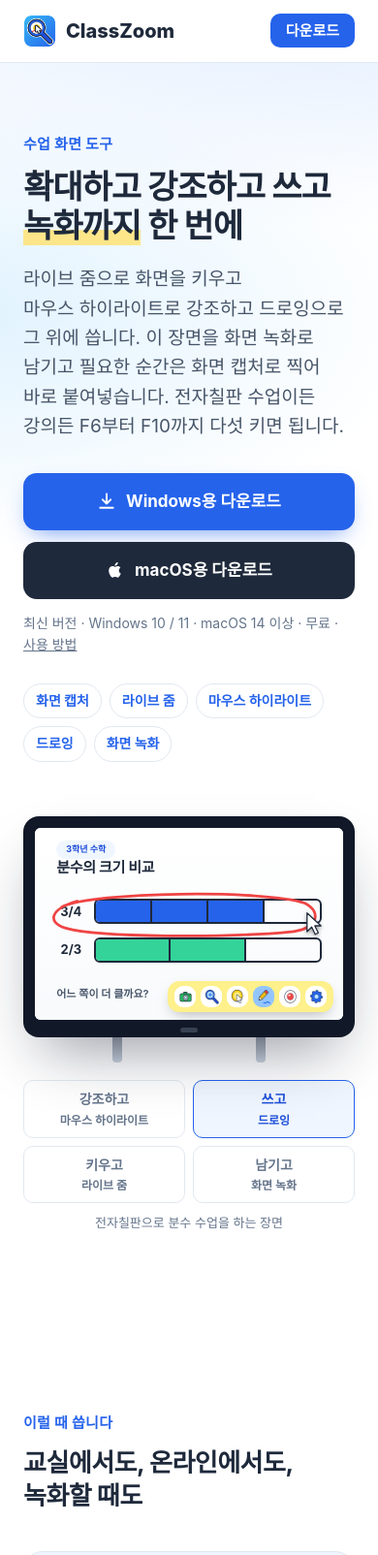
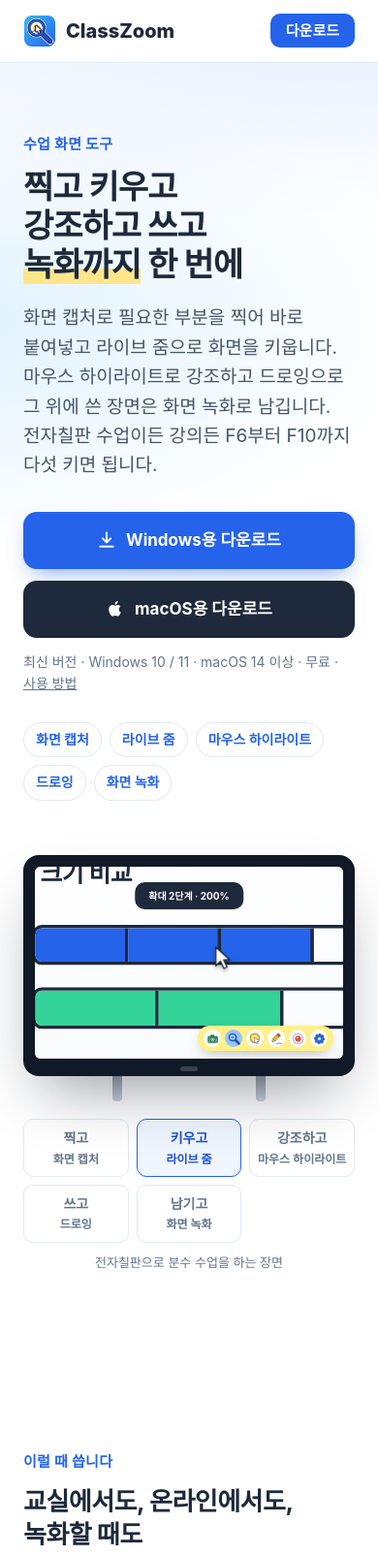
Before and after one commit to codersongpro/mouse, a plain HTML site: page site/index.html in a window 390 px wide. Shown: the top 1604 px of the page at 97% size. Drawn offline with Linux system fonts and the light colour scheme; no server answers; a web font is replaced by a local one.

Commit message:
Landing page: everything in F6 -> F10 order
- Hero title and lead now start with screen capture and follow F6 -> F10.
- Hero demo has 5 scenes in key order: capture (dashed frame, copied toast),
  live zoom, highlight, drawing, recording; widget chips light up in turn.
  Toast no longer covers the title, the smaller 6-chip widget no longer hides
  the check mark, step buttons keep equal height.
- Shortcut table groups each key with its variations: F6 / Shift+F6 /
  Ctrl+Shift+F6, F7 / Ctrl+wheel / Esc, F8, F9 and drawing keys, F10 /
  Ctrl+F10 / Ctrl+Shift+F10.

Co-Authored-By: Claude Opus 5.5 <noreply@anthropic.com>
Claude-Session: https://claude.ai/code/session_01A7oqvLRxh85CMyq4DvHxrX

```diff
--- a/site/assets/main.js
+++ b/site/assets/main.js
@@ -16,14 +16,14 @@ fetch("https://api.github.com/repos/codersongpro/mouse/releases/latest", { heade
   })
   .catch(() => {});
 
-// 히어로 그림: 전자칠판 수업 장면을 0→1→2→3 순서로 계속 돌린다 (단계 버튼을 누르면 그 장면부터).
+// 히어로 그림: 전자칠판 수업 장면을 0→1→2→3→4 순서로 계속 돌린다 (F6 캡처 → F7 줌 → F8 하이라이트 → F9 드로잉 → F10 녹화) (단계 버튼을 누르면 그 장면부터).
 // 장면 사이의 움직임은 index.html의 CSS transition이 맡는다. 탭이 안 보일 때는 쉰다.
 (() => {
   const board = document.querySelector(".js-demo");
   if (!board) return;
   const btns = document.querySelectorAll(".demo-steps [data-go]");
   const time = board.querySelector(".js-rec-time");
-  const HOLD = [2800, 3000, 2800, 3400]; // 장면마다 머무는 시간(ms)
+  const HOLD = [2800, 2800, 2800, 3000, 3400]; // 장면마다 머무는 시간(ms)
   let step = 0, timer = 0, recTimer = 0, sec = 0;
 
   function show(n) {
@@ -31,14 +31,14 @@ fetch("https://api.github.com/repos/codersongpro/mouse/releases/latest", { heade
     board.dataset.step = String(n);
     btns.forEach(b => b.setAttribute("aria-pressed", String(Number(b.dataset.go) === n)));
     clearInterval(recTimer);
-    if (n === 3) {
+    if (n === 4) {
       sec = 0;
       const tick = () => { time.textContent = "녹화 중 00:" + String(sec++).padStart(2, "0"); };
       tick();
       recTimer = setInterval(tick, 1000);
     }
     clearTimeout(timer);
-    timer = setTimeout(() => show((step + 1) % 4), HOLD[n]);
+    timer = setTimeout(() => show((step + 1) % HOLD.length), HOLD[n]);
   }
   btns.forEach(b => b.addEventListener("click", () => show(Number(b.dataset.go))));
   document.addEventListener("visibilitychange", () => {
--- a/site/index.html
+++ b/site/index.html
@@ -3,13 +3,13 @@
 <head>
 <meta charset="utf-8">
 <meta name="viewport" content="width=device-width, initial-scale=1">
-<title>ClassZoom — 확대하고 강조하고 쓰고 녹화까지, 수업 화면 도구</title>
+<title>ClassZoom — 찍고 키우고 강조하고 쓰고 녹화까지, 수업 화면 도구</title>
 <meta name="description" content="화면 캡처, 라이브 줌, 마우스 하이라이트, 드로잉, 화면 녹화를 위젯 하나로. 전자칠판 수업과 강의, 영상 수업에 쓰는 Windows·macOS용 무료 프로그램.">
 <meta name="theme-color" content="#2563EB">
 <link rel="icon" type="image/png" sizes="32x32" href="/assets/favicon-32.png">
 <link rel="apple-touch-icon" href="/assets/apple-touch-icon.png">
 <meta property="og:type" content="website">
-<meta property="og:title" content="ClassZoom — 확대하고 강조하고 쓰고 녹화까지, 수업 화면 도구">
+<meta property="og:title" content="ClassZoom — 찍고 키우고 강조하고 쓰고 녹화까지, 수업 화면 도구">
 <meta property="og:description" content="화면 캡처 · 라이브 줌 · 마우스 하이라이트 · 드로잉 · 화면 녹화. 전자칠판 수업과 강의에 쓰는 Windows·macOS용 무료 프로그램.">
 <meta property="og:image" content="/assets/og.png">
 <meta name="twitter:card" content="summary_large_image">
@@ -79,8 +79,8 @@
   @media (max-width: 920px) { .hero .wrap { grid-template-columns: 1fr; } }
 
   /* ---------- 히어로 그림: 전자칠판으로 수업하는 장면 ----------
-     main.js가 .board의 data-step을 0→1→2→3으로 돌린다.
-     0 마우스 하이라이트로 강조하기 · 1 드로잉으로 쓰기 · 2 라이브 줌으로 키우기 · 3 화면 녹화로 남기기
+     main.js가 .board의 data-step을 0→1→2→3→4로 돌린다 (기본 단축키 F6 → F10 순서).
+     0 화면 캡처로 찍기 · 1 라이브 줌으로 키우기 · 2 마우스 하이라이트로 강조하기 · 3 드로잉으로 쓰기 · 4 화면 녹화로 남기기
      장면이 바뀔 때마다 커서·확대·선이 이어서 움직이도록 transition으로 잇는다. */
   .demo { position: relative; }
   .board { position: relative; border-radius: 16px; background: #111827; padding: 12px 12px 18px; box-shadow: 0 30px 60px -20px rgba(15,23,42,.45); }
@@ -108,44 +108,51 @@
   .badge { position: absolute; left: 50%; top: 8%; transform: translateX(-50%); padding: 6px 14px; border-radius: 10px; background: var(--ink); color: #fff; font-weight: 700; font-size: clamp(10px, 1.2vw, 14px); white-space: nowrap; opacity: 0; transition: opacity .3s; }
   .recpill { position: absolute; right: 4%; top: 6%; display: inline-flex; align-items: center; gap: 6px; padding: 5px 12px; border-radius: 999px; background: var(--ink); color: #fff; font-weight: 700; font-size: clamp(10px, 1.1vw, 13px); opacity: 0; transform: translateY(-6px); transition: opacity .3s, transform .3s; }
   .recpill i { width: 9px; height: 9px; border-radius: 50%; background: var(--red); }
-  .widget { position: absolute; right: 3%; bottom: 4%; display: flex; gap: 5px; padding: 5px 7px; border-radius: 12px; background: #FEF08A; box-shadow: 0 6px 16px -6px rgba(0,0,0,.35); }
-  .widget span { width: clamp(22px, 2.8vw, 34px); aspect-ratio: 1; border-radius: 9px; background: #fff; display: grid; place-items: center; transition: background .3s; }
+  .widget { position: absolute; right: 3%; bottom: 4%; display: flex; gap: 4px; padding: 4px 6px; border-radius: 12px; background: #FEF08A; box-shadow: 0 6px 16px -6px rgba(0,0,0,.35); }
+  .widget span { width: clamp(18px, 2.3vw, 30px); aspect-ratio: 1; border-radius: 9px; background: #fff; display: grid; place-items: center; transition: background .3s; }
   .widget img { width: 72%; }
 
-  /* 장면별 상태 */
+  .badge.b-cap { left: auto; right: 4%; top: 6%; transform: none; } /* 제목을 가리지 않게 오른쪽 위 (녹화 표시와 같은 자리) */
+  .capframe { position: absolute; left: 5%; top: 34%; width: 90%; height: 18%; border: 2px dashed var(--red); border-radius: 4px; background: rgba(239,68,68,.06); opacity: 0; transition: opacity .3s; }
+
+  /* 장면별 상태 (0 캡처 · 1 라이브 줌 · 2 하이라이트 · 3 드로잉 · 4 녹화) */
   .board .cursor { left: 30%; top: 72%; }
   .board .hl { left: 45%; top: 44%; }
-  .board[data-step="0"] .cursor { left: 45%; top: 44%; }
-  .board[data-step="0"] .hl { opacity: 1; transform: translate(-50%, -50%) scale(1); }
-  .board[data-step="0"] .w-spot,
-  .board[data-step="1"] .w-draw,
-  .board[data-step="2"] .w-zoom, .board[data-step="3"] .w-zoom { background: #93C5FD; }
-  .board[data-step="3"] .w-rec { background: #FECACA; }
-  .board[data-step="1"] .cursor { left: 88%; top: 44%; }
-  .board:is([data-step="1"],[data-step="2"],[data-step="3"]) .ink path { opacity: 1; stroke-dashoffset: 0; transition: opacity .2s, stroke-dashoffset .9s ease-in-out .2s; }
-  .board[data-step="1"] .ink path.p2 { transition-delay: .2s, 1.1s; }
-  .board:is([data-step="2"],[data-step="3"]) .lesson { transform: scale(1.65); }
-  .board:is([data-step="2"],[data-step="3"]) .cursor { left: 60%; top: 40%; }
-  .board[data-step="2"] .badge { opacity: 1; }
-  .board[data-step="3"] .recpill { opacity: 1; transform: none; }
+  .board[data-step="0"] .cursor { left: 94%; top: 51%; }
+  .board[data-step="0"] .capframe, .board[data-step="0"] .b-cap { opacity: 1; }
+  .board[data-step="1"] .lesson { transform: scale(1.65); }
+  .board[data-step="1"] .cursor { left: 60%; top: 40%; }
+  .board[data-step="1"] .b-zoom { opacity: 1; }
+  .board[data-step="2"] .cursor { left: 45%; top: 44%; }
+  .board[data-step="2"] .hl { opacity: 1; transform: translate(-50%, -50%) scale(1); }
+  .board[data-step="3"] .cursor { left: 88%; top: 44%; }
+  .board:is([data-step="3"],[data-step="4"]) .ink path { opacity: 1; stroke-dashoffset: 0; transition: opacity .2s, stroke-dashoffset .9s ease-in-out .2s; }
+  .board[data-step="3"] .ink path.p2 { transition-delay: .2s, 1.1s; }
+  .board[data-step="4"] .recpill { opacity: 1; transform: none; }
+  .board[data-step="0"] .w-cap,
+  .board[data-step="1"] .w-zoom,
+  .board[data-step="2"] .w-spot,
+  .board[data-step="3"] .w-draw { background: #93C5FD; }
+  .board[data-step="4"] .w-rec { background: #FECACA; }
 
   /* 그림 아래 단계 표시 (눌러서 그 장면으로) */
-  .demo-steps { display: grid; grid-template-columns: repeat(4, 1fr); gap: 8px; margin-top: 18px; padding: 0; list-style: none; }
-  .demo-steps button { width: 100%; padding: 8px 6px; border: 1px solid var(--line); border-radius: 10px; background: #fff; font: inherit; font-size: 14px; font-weight: 700; color: var(--ink-3); cursor: pointer; transition: all .2s; }
+  .demo-steps { display: grid; grid-template-columns: repeat(5, 1fr); gap: 8px; margin-top: 18px; padding: 0; list-style: none; }
+  .demo-steps li { display: flex; }
+  .demo-steps button { width: 100%; height: 100%; padding: 8px 6px; border: 1px solid var(--line); border-radius: 10px; background: #fff; font: inherit; font-size: 14px; font-weight: 700; color: var(--ink-3); cursor: pointer; transition: all .2s; }
   .demo-steps button small { display: block; font-size: 12px; font-weight: 600; }
   .demo-steps button[aria-pressed="true"] { border-color: var(--blue); background: var(--sky-l); color: var(--blue-d); }
   .demo figcaption { margin-top: 10px; text-align: center; color: var(--ink-3); font-size: 13px; }
   /* 장면 안의 작은 움직임: 하이라이트 클릭 물결, 녹화 점 깜빡임, 커서 살짝 흔들기 */
   .hl::after { content: ""; position: absolute; inset: 0; border-radius: 50%; border: 3px solid rgba(250,204,21,.9); opacity: 0; }
-  .board[data-step="0"] .hl::after { animation: ripple 1.3s ease-out .9s infinite; }
+  .board[data-step="2"] .hl::after { animation: ripple 1.3s ease-out .9s infinite; }
   @keyframes ripple { from { transform: scale(.4); opacity: 1; } to { transform: scale(1.6); opacity: 0; } }
-  .board[data-step="3"] .recpill i { animation: blink 1.2s steps(2, start) infinite; }
+  .board[data-step="4"] .recpill i { animation: blink 1.2s steps(2, start) infinite; }
   @keyframes blink { to { visibility: hidden; } }
-  .board[data-step="2"] .cursor, .board[data-step="3"] .cursor { animation: drift 2.4s ease-in-out .9s infinite; }
+  .board[data-step="1"] .cursor, .board[data-step="4"] .cursor { animation: drift 2.4s ease-in-out .9s infinite; }
   @keyframes drift { 50% { transform: translate(-8px, 5px); } }
   @media (max-width: 560px) {
     .cta .btn { width: 100%; justify-content: center; }
-    .demo-steps { grid-template-columns: repeat(2, 1fr); }
+    .demo-steps { grid-template-columns: repeat(3, 1fr); }
   }
 
   /* ---------- 이럴 때 씁니다 ---------- */
@@ -238,8 +245,8 @@
     <div class="wrap">
       <div>
         <p class="eyebrow">수업 화면 도구</p>
-        <h1>확대하고 강조하고 쓰고<br><em>녹화까지</em> 한 번에</h1>
-        <p class="sub"><span class="nw">라이브 줌</span>으로 화면을 키우고 <span class="nw">마우스 하이라이트</span>로 강조하고 드로잉으로 <span class="nw">그 위에 씁니다.</span> 이 장면을 <span class="nw">화면 녹화</span>로 남기고 필요한 순간은 <span class="nw">화면 캡처</span>로 찍어 바로 붙여넣습니다. 전자칠판 수업이든 강의든 <span class="nw">F6부터 F10까지</span> <span class="nw">다섯 키면 됩니다.</span></p>
+        <h1>찍고 키우고 강조하고 쓰고<br><em>녹화까지</em> 한 번에</h1>
+        <p class="sub"><span class="nw">화면 캡처</span>로 필요한 부분을 찍어 바로 붙여넣고 <span class="nw">라이브 줌</span>으로 화면을 키웁니다. <span class="nw">마우스 하이라이트</span>로 강조하고 드로잉으로 <span class="nw">그 위에 쓴 장면은</span> <span class="nw">화면 녹화</span>로 남깁니다. 전자칠판 수업이든 강의든 <span class="nw">F6부터 F10까지</span> <span class="nw">다섯 키면 됩니다.</span></p>
         <div class="cta">
           <a class="btn btn-primary js-download-win" href="https://github.com/codersongpro/mouse/releases/latest">
             <svg viewBox="0 0 24 24" fill="none" stroke="currentColor" stroke-width="2.4" stroke-linecap="round" stroke-linejoin="round" aria-hidden="true"><path d="M12 3v12m0 0l-5-5m5 5l5-5M4 20h16"/></svg>
@@ -262,7 +269,7 @@
 
       <!-- 전자칠판으로 수업하는 장면 (main.js가 장면을 돌린다) -->
       <figure class="demo">
-        <div class="board js-demo" data-step="0" role="img" aria-label="전자칠판에 띄운 분수 수업 화면을 마우스 하이라이트로 강조하고 드로잉으로 표시하고 라이브 줌으로 키운 뒤 화면 녹화로 남기는 장면">
+        <div class="board js-demo" data-step="0" role="img" aria-label="전자칠판에 띄운 분수 수업 화면을 화면 캡처로 찍고 라이브 줌으로 키우고 마우스 하이라이트로 강조하고 드로잉으로 표시한 뒤 화면 녹화로 남기는 장면">
           <div class="slide">
             <div class="lesson">
               <span class="tag">3학년 수학</span>
@@ -273,12 +280,14 @@
               <!-- 드로잉: 3/4 줄에 동그라미, 질문 옆에 체크 -->
               <svg class="ink" viewBox="0 0 160 100" aria-hidden="true">
                 <path pathLength="1" d="M14 41 C 30 33, 120 32, 140 39 C 150 44, 146 53, 132 54 C 100 57, 34 57, 16 52 C 6 49, 8 42, 22 38"/>
-                <path class="p2" pathLength="1" d="M70 87 l4 4 l8 -9"/>
+                <path class="p2" pathLength="1" d="M61 87 l4 4 l8 -9"/>
               </svg>
             </div>
             <span class="hl" aria-hidden="true"></span>
             <svg class="cursor" viewBox="0 0 20 30" aria-hidden="true"><path d="M1 1 L1 25 L7 19 L11.5 28.5 L15.5 26.5 L11 17.5 L19 17.5 Z" fill="#fff" stroke="#1E293B" stroke-width="1.6" stroke-linejoin="round"/></svg>
-            <span class="badge">확대 2단계 · 200%</span>
+            <span class="capframe" aria-hidden="true"></span>
+            <span class="badge b-cap">캡처 · 클립보드에 복사했습니다</span>
+            <span class="badge b-zoom">확대 2단계 · 200%</span>
             <span class="recpill"><i></i><span class="js-rec-time">녹화 중 00:00</span></span>
             <div class="widget" aria-hidden="true">
               <span class="w-cap"><img src="/assets/capture.png" alt=""></span>
@@ -292,10 +301,11 @@
         </div>
         <div class="stand" aria-hidden="true"><i></i><i></i></div>
         <ol class="demo-steps">
-          <li><button type="button" data-go="0" aria-pressed="true">강조하고<small>마우스 하이라이트</small></button></li>
-          <li><button type="button" data-go="1" aria-pressed="false">쓰고<small>드로잉</small></button></li>
-          <li><button type="button" data-go="2" aria-pressed="false">키우고<small>라이브 줌</small></button></li>
-          <li><button type="button" data-go="3" aria-pressed="false">남기고<small>화면 녹화</small></button></li>
+          <li><button type="button" data-go="0" aria-pressed="true">찍고<small>화면 캡처</small></button></li>
+          <li><button type="button" data-go="1" aria-pressed="false">키우고<small>라이브 줌</small></button></li>
+          <li><button type="button" data-go="2" aria-pressed="false">강조하고<small>마우스 하이라이트</small></button></li>
+          <li><button type="button" data-go="3" aria-pressed="false">쓰고<small>드로잉</small></button></li>
+          <li><button type="button" data-go="4" aria-pressed="false">남기고<small>화면 녹화</small></button></li>
         </ol>
         <figcaption>전자칠판으로 분수 수업을 하는 장면</figcaption>
       </figure>
@@ -375,21 +385,21 @@
       <p class="lead">처음 실행하면 사용 방법 창이 뜹니다. 손에 익은 키가 따로 있다면 설정의 단축키 탭에서 바꿉니다. 다른 기능이나 Windows·macOS가 쓰는 키와 겹치면 그 자리에서 알려 드립니다.</p>
       <div class="keys">
         <div class="row"><div><kbd>F6</kbd></div><div class="desc">화면 캡처 (클릭하면 창, 끌면 구역을 찍고 편집 창 열기)</div></div>
+        <div class="row"><div><kbd>Shift</kbd> + <kbd>F6</kbd></div><div class="desc">화면 전체 캡처</div></div>
+        <div class="row"><div><kbd>Ctrl</kbd> + <kbd>Shift</kbd> + <kbd>F6</kbd></div><div class="desc">구역을 골라 그 부분만 캡처</div></div>
         <div class="row"><div><kbd>F7</kbd></div><div class="desc">라이브 줌 (1단계 → 2단계 → 3단계 → 끄기)</div></div>
+        <div class="row"><div><kbd>Ctrl</kbd> + 마우스 휠</div><div class="desc">화면 확대 단계 올리기 · 내리기</div></div>
+        <div class="row"><div><kbd>Esc</kbd></div><div class="desc">확대 끄기 (드로잉 중이면 지우고 드로잉 끄기)</div></div>
         <div class="row"><div><kbd>F8</kbd></div><div class="desc">마우스 하이라이트 켜기 · 끄기</div></div>
         <div class="row"><div><kbd>F9</kbd></div><div class="desc">드로잉 켜기 · 끄기</div></div>
-        <div class="row"><div><kbd>F10</kbd></div><div class="desc">화면 녹화 시작 · 정지</div></div>
-        <div class="row"><div><kbd>Shift</kbd> + <kbd>F6</kbd></div><div class="desc">화면 전체 캡처</div></div>
-        <div class="row"><div><kbd>Ctrl</kbd> + <kbd>Shift</kbd> + <kbd>F6</kbd></div><div class="desc">구역을 골라 그 부분만 캡처</div></div>
-        <div class="row"><div><kbd>Ctrl</kbd> + <kbd>F10</kbd></div><div class="desc">녹화 일시정지 · 계속</div></div>
-        <div class="row"><div><kbd>Ctrl</kbd> + <kbd>Shift</kbd> + <kbd>F10</kbd></div><div class="desc">영역을 골라 그 부분만 녹화</div></div>
-        <div class="row"><div><kbd>Ctrl</kbd> + 마우스 휠</div><div class="desc">화면 확대 단계 올리기 · 내리기</div></div>
-        <div class="row"><div><kbd>Esc</kbd></div><div class="desc">확대 끄기 (드로잉 중이면 지우고 드로잉 끄기)</div></div>
         <div class="row"><div><kbd>Caps Lock</kbd> 누른 채 드래그<br><small>맥은 오른쪽 <kbd>⌥</kbd></small></div><div class="desc">F9 없이 바로 그립니다. 키를 떼도 그림은 화면에 남습니다</div></div>
         <div class="row"><div><kbd>Ctrl</kbd> / <kbd>Shift</kbd> + 드래그</div><div class="desc">네모 / 원</div></div>
         <div class="row"><div><kbd>V</kbd> + 드래그</div><div class="desc">움직이는 강조 화살표</div></div>
         <div class="row"><div><kbd>1</kbd> ~ <kbd>9</kbd></div><div class="desc">펜 색 바꾸기</div></div>
         <div class="row"><div><kbd>Ctrl</kbd> + <kbd>Z</kbd></div><div class="desc">방금 그린 것 되돌리기</div></div>
+        <div class="row"><div><kbd>F10</kbd></div><div class="desc">화면 녹화 시작 · 정지</div></div>
+        <div class="row"><div><kbd>Ctrl</kbd> + <kbd>F10</kbd></div><div class="desc">녹화 일시정지 · 계속</div></div>
+        <div class="row"><div><kbd>Ctrl</kbd> + <kbd>Shift</kbd> + <kbd>F10</kbd></div><div class="desc">영역을 골라 그 부분만 녹화</div></div>
         <div class="row"><div>설정 › 단축키</div><div class="desc">캡처부터 녹화까지 모든 단축키를 바꿉니다. 칸을 누르고 원하는 키를 누르면 되고 겹치는 키는 미리 안내합니다</div></div>
       </div>
     </div>
@@ -463,6 +473,6 @@
   </div>
 </footer>
 
-<script src="/assets/main.js?v=1.2.4" defer></script>
+<script src="/assets/main.js?v=1.4.0" defer></script>
 </body>
 </html>
```
